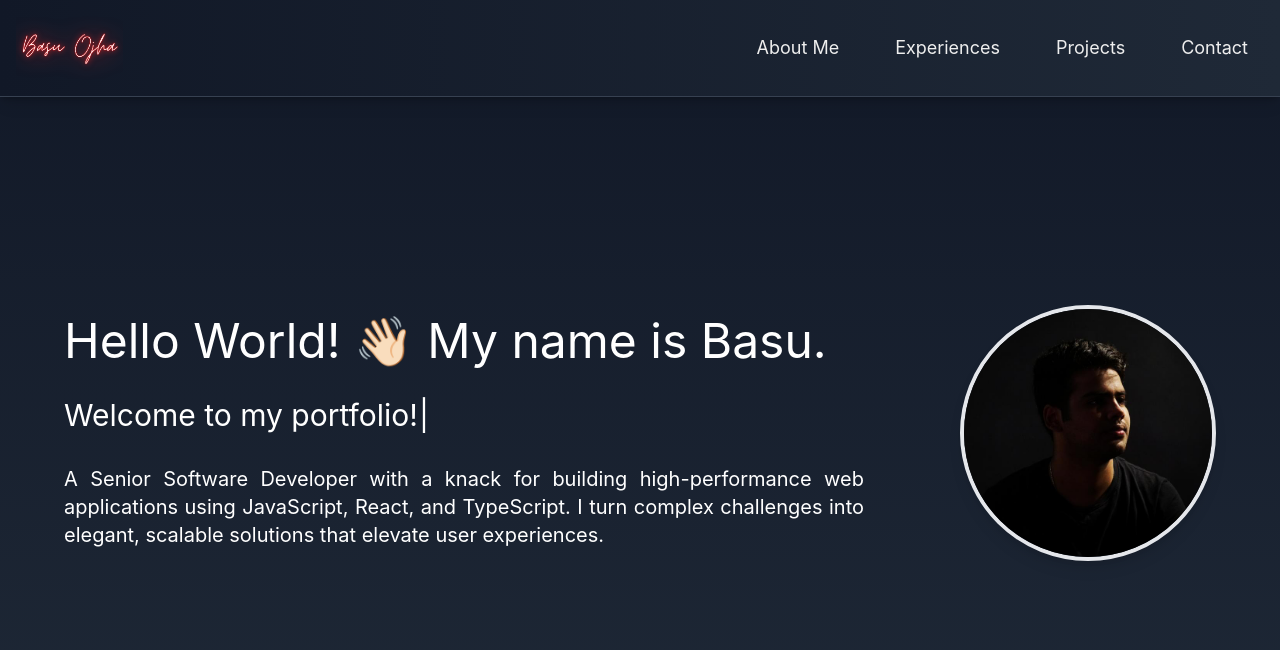
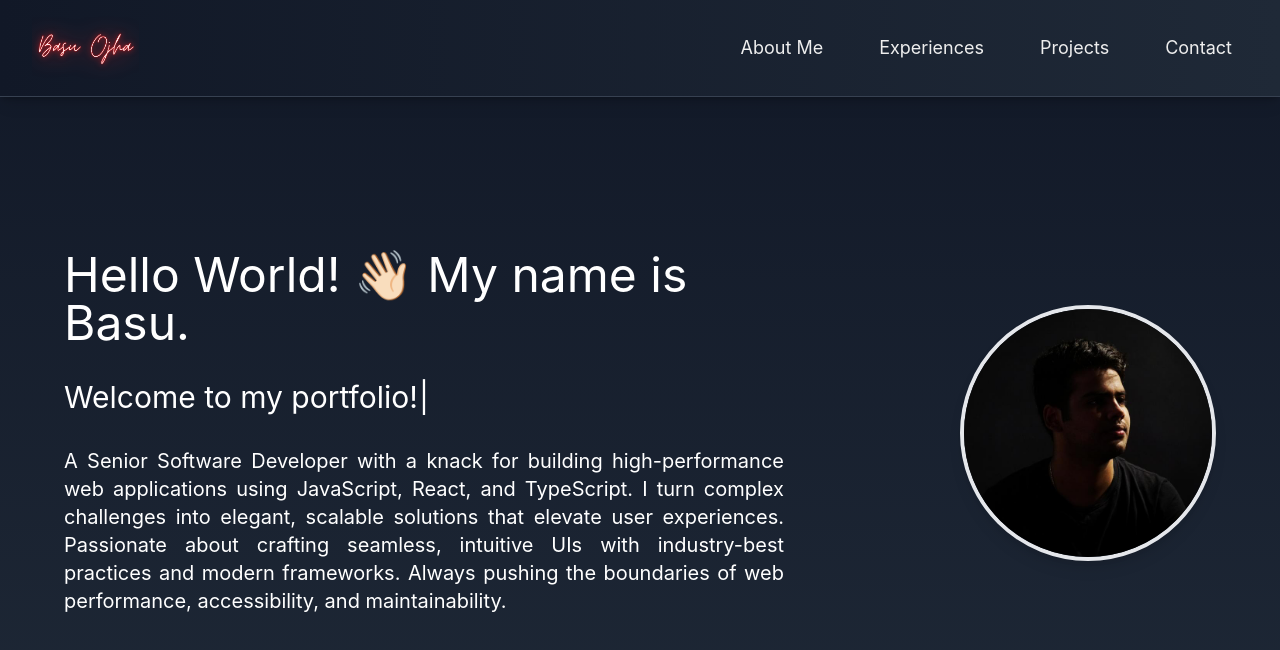
Before and after one commit to basuojha/web-portfolio, a React (Create React App) app: page / in a window 1280 px wide. Shown: the top 650 px of the page. Built offline with nearby package versions, Linux system fonts and the light colour scheme; the HTML template or start-up script is replaced by a standard one.

Commit message:
add navigation to navbar links
 Committer: Basu Ojha <basuojha25@gmail.com>

```diff
--- a/src/components/AboutMe/index.tsx
+++ b/src/components/AboutMe/index.tsx
@@ -5,11 +5,11 @@ import { useGlobalContext } from "context/GlobalContext";
 const AboutMe: React.FC = () => {
   const { isMobile } = useGlobalContext();
   return (
-    <div className="flex flex-col justify-center items-center text-sm sm:text-lg px-8 sm:px-16">
+    <div className="flex flex-col justify-center items-center sm:items-start  text-sm sm:text-lg px-8 sm:px-16 sm:pt-24">
       <span className="text-2xl sm:text-4xl">About Me</span>
       <div className="flex gap-8 items-start flex-col sm:flex-row">
         <div className="flex-2 text-justify ">
-          <p className="pt-6 sm:pt-8">
+          <p className="pt-8 sm:pt-8">
             Hi, I’m Basu—a passionate Senior Frontend Developer specializing in
             React.js, JavaScript, and scalable UI architecture. With over four
             years of experience, I’ve built high-performance, visually
--- a/src/components/Home/index.tsx
+++ b/src/components/Home/index.tsx
@@ -25,12 +25,11 @@ function Home() {
       </div>
 
       <div className="bg-gray-900 text-white h-screen overflow-y-scroll snap-y snap-mandatory scroll-smooth ">
-        {/* Home / Hero Section */}
         <section
           id="home"
           className="h-screen snap-start flex flex-col justify-center items-center px-4 sm:px-16 bg-gradient-to-b from-gray-900 to-gray-800 pt-[65px]"
         >
-          <div className="w-full flex flex-col sm:flex-row items-center justify-between gap-8 sm:gap-24">
+          <div className="w-full flex flex-col sm:flex-row items-center justify-between gap-8 sm:gap-44">
             <div className="flex flex-col gap-8 text-center sm:text-left">
               <h1 className="text-3xl sm:text-5xl">
                 Hello World! 👋🏻 <br className="sm:hidden" /> My name is Basu.
@@ -59,7 +58,10 @@ function Home() {
                 A Senior Software Developer with a knack for building
                 high-performance web applications using JavaScript, React, and
                 TypeScript. I turn complex challenges into elegant, scalable
-                solutions that elevate user experiences.
+                solutions that elevate user experiences. Passionate about
+                crafting seamless, intuitive UIs with industry-best practices
+                and modern frameworks. Always pushing the boundaries of web
+                performance, accessibility, and maintainability.
               </p>
             </div>
             {!isMobile && (
@@ -99,7 +101,7 @@ function Home() {
         )}
 
         <section
-          id="aboutMe"
+          id="about"
           className="h-screen snap-start flex items-center justify-center px-4 bg-gradient-to-b from-gray-700 to-gray-600"
         >
           <AboutMe />
--- a/src/components/NavBar/index.tsx
+++ b/src/components/NavBar/index.tsx
@@ -5,14 +5,14 @@ import { motion } from "framer-motion";
 
 interface NavTab {
   label: string;
-  url: string;
+  id: string;
 }
 
 const navTabs: NavTab[] = [
-  { label: "About Me", url: "#about" },
-  { label: "Experiences", url: "#experience" },
-  { label: "Projects", url: "#projects" },
-  { label: "Contact", url: "#contact" },
+  { label: "About Me", id: "about" },
+  { label: "Experiences", id: "experience" },
+  { label: "Projects", id: "projects" },
+  { label: "Contact", id: "contact" },
 ];
 
 const NavBar: React.FC = () => {
@@ -26,13 +26,14 @@ const NavBar: React.FC = () => {
         className="bg-gradient-to-r from-gray-900 to-gray-800 absolute right-0 flex flex-col z-50 rounded-b-lg gap-2 p-2 text-white"
       >
         {navTabs.map((tab, index) => (
-          <button
+          <a
+            href={`#${tab.id}`}
             key={index}
             className="rounded-lg px-4 py-2 duration-300 ease-out"
-            onClick={() => (window.location.href = tab.url)}
+            onClick={() => setMenuOpen(false)}
           >
             {tab.label}
-          </button>
+          </a>
         ))}
       </motion.div>
     );
@@ -41,7 +42,7 @@ const NavBar: React.FC = () => {
   return (
     <div>
       <div className="flex flex-col sm:flex-row p-2 sm:p-0 px-8 sticky top-0 bg-gradient-to-r from-gray-900 to-gray-800 z-50 shadow-lg border-b border-gray-700">
-        <div className=" text-[#eee] flex justify-between w-full items-center sm:p-4 ">
+        <div className=" text-[#eee] flex justify-between w-full items-center sm:p-4 sm:px-8">
           <img src={LogoSrc} alt="logo" className="h-12 sm:h-16" />
           {/* Hamburger Icon */}
           <button
@@ -57,13 +58,14 @@ const NavBar: React.FC = () => {
               } sm:flex flex-col sm:flex-row gap-4 sm:gap-6 text-lg`}
             >
               {navTabs.map((tab, index) => (
-                <button
+                <a
+                  href={`#${tab.id}`}
                   key={index}
-                  onClick={() => (window.location.href = tab.url)}
                   className="rounded-lg px-4 py-2 transition-all duration-300 ease-out transform hover:-translate-y-1 hover:opacity-100 hover:bg-gray-700 hover:text-gray-300 hover:font-semibold"
+                  onClick={() => setMenuOpen(false)}
                 >
                   {tab.label}
-                </button>
+                </a>
               ))}
             </div>
           )}
--- a/src/components/Skills/coreSkills.tsx
+++ b/src/components/Skills/coreSkills.tsx
@@ -14,7 +14,6 @@ const CoreSkills: React.FC<SkillsProps> = ({ isInView }) => {
 
   useEffect(() => {
     if (isInView) {
-      console.log({ isInView });
       setExpandedSkills(allSkillGroups.map((_, index) => index));
     }
   }, [isInView]);
@@ -90,7 +89,7 @@ const CoreSkills: React.FC<SkillsProps> = ({ isInView }) => {
                     src={skillIcons[lang].src}
                     alt={skillIcons[lang].name}
                     title={skillIcons[lang].name}
-                    className="h-11 w-11 hover:brightness-125 transition-all duration-300"
+                    className="h-11 w-11 hover:brightness-125 transition-all duration-300 transform sm:hover:-translate-y-1 ease-in-out"
                   />
                 </motion.div>
               ))}
```
